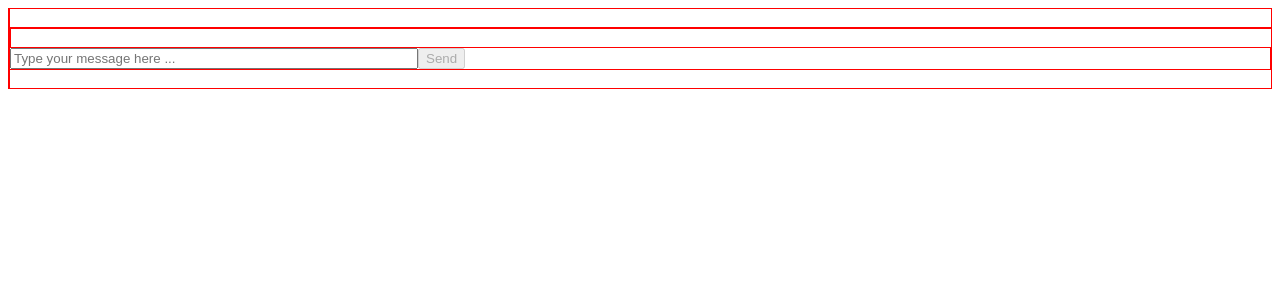
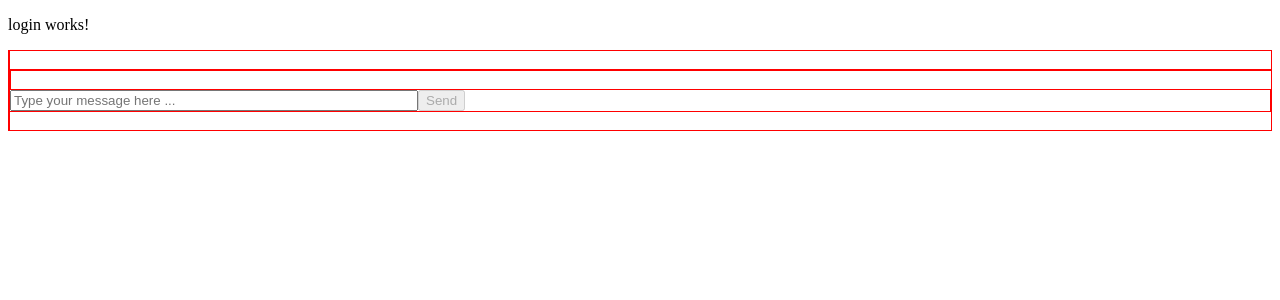
Before and after one commit to phpmvk/RentalGenie, an Angular app in the folder client/rental-genie-app/: page / in a window 1280 px wide. Shown: the top 300 px of the page. Built offline with nearby package versions, Linux system fonts and the light colour scheme.

Commit message:
added login component, no functionality yet

```diff
--- a/client/rental-genie-app/src/app/app.component.html
+++ b/client/rental-genie-app/src/app/app.component.html
@@ -1 +1,2 @@
+<app-login></app-login>
 <app-chat-box></app-chat-box>
--- a/client/rental-genie-app/src/app/app.module.ts
+++ b/client/rental-genie-app/src/app/app.module.ts
@@ -7,7 +7,8 @@
 import { ChatBoxComponent } from './Chat/chat-box/chat-box.component';
 import { ChatInputComponent } from './Chat/chat-input/chat-input.component';
 import { ChatScreenComponent } from './Chat/chat-screen/chat-screen.component';
-import { HttpClientModule } from '@angular/common/http'
+import { HttpClientModule } from '@angular/common/http';
+import { LoginComponent } from './login/login.component';
 
 @NgModule({
   declarations: [
@@ -15,6 +16,7 @@
     ChatBoxComponent,
     ChatInputComponent,
     ChatScreenComponent,
+    LoginComponent
   ],
   imports: [
     BrowserModule,
--- /dev/null
+++ b/client/rental-genie-app/src/app/login/login.component.html
@@ -0,0 +1 @@
+<p>login works!</p>
```
Also changed, not shown: client/rental-genie-app/src/app/login/login.component.ts (added, +10 -0 lines), client/rental-genie-app/src/app/login/login.component.css (added), 1 other file (tests, documents, lock files or other folders).
